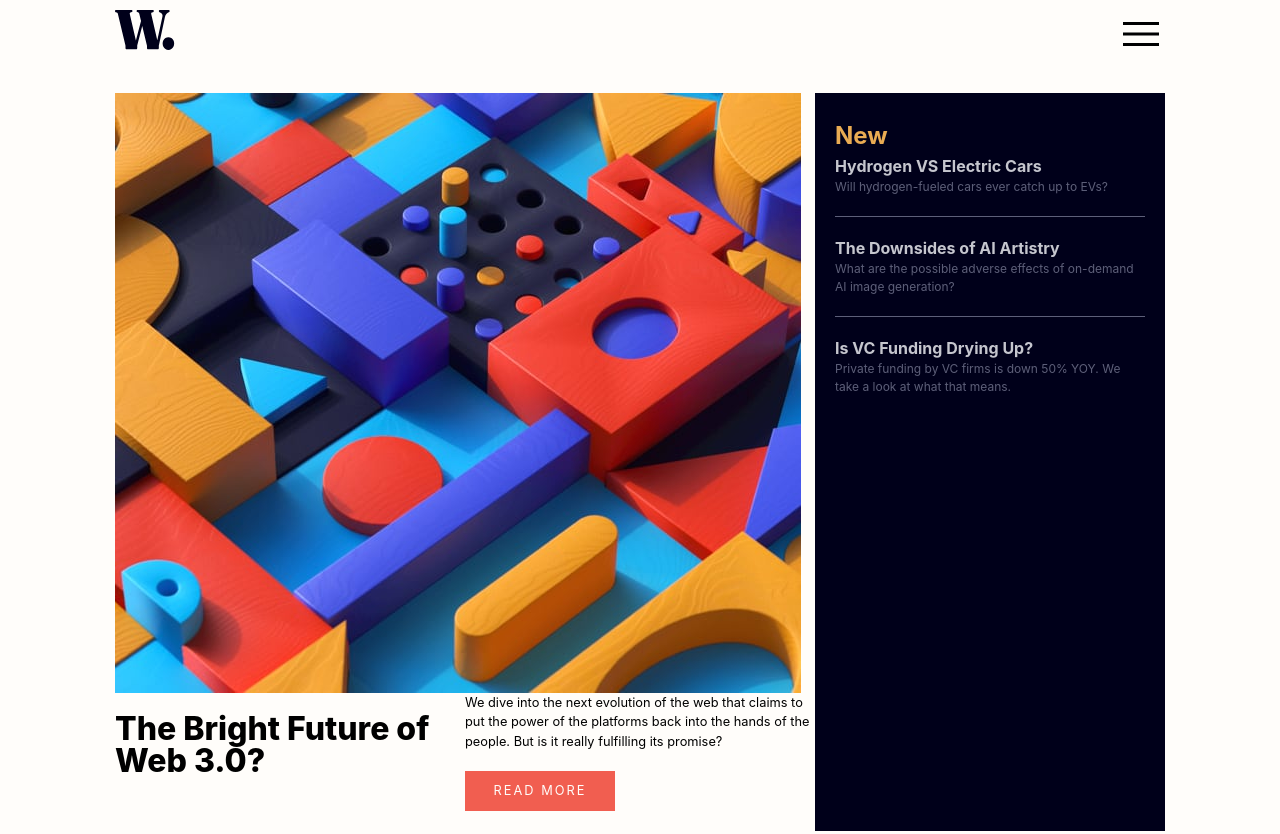
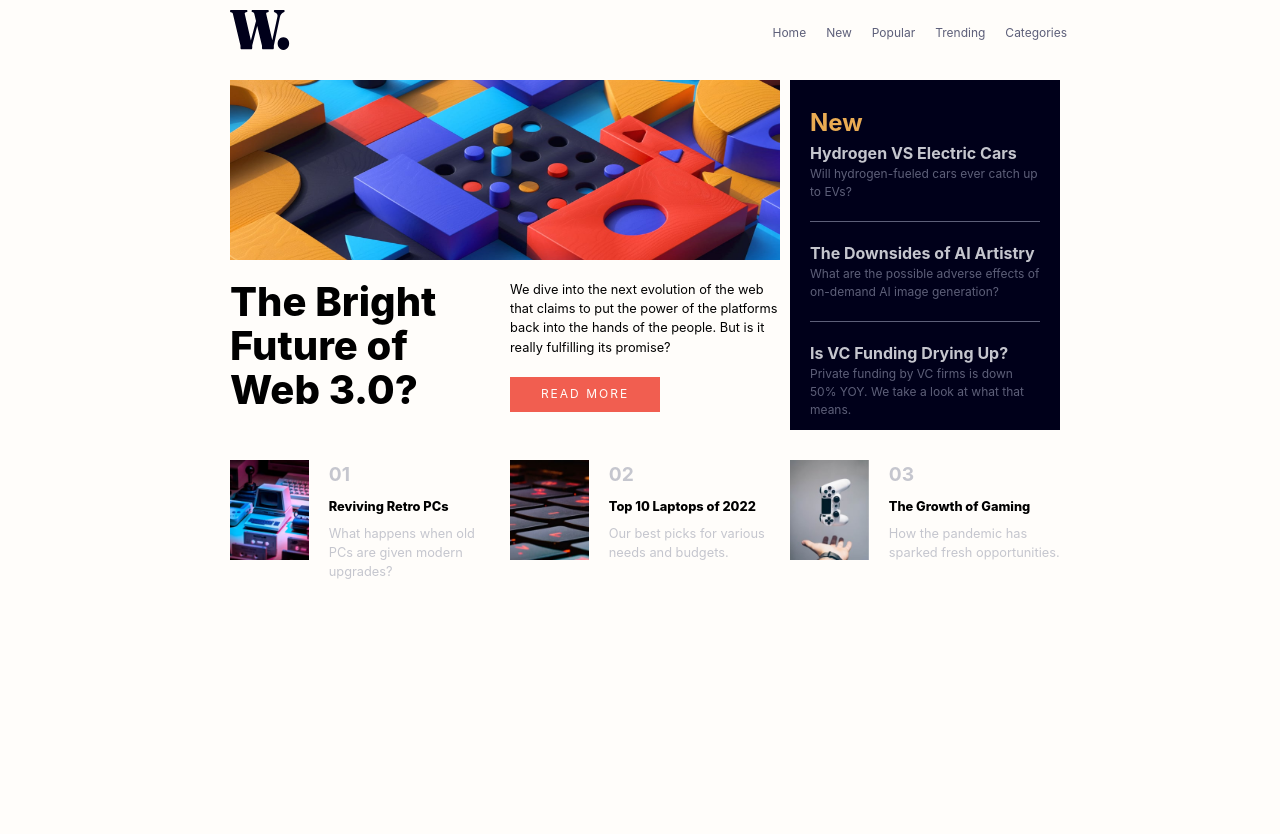
Before and after one commit to francobwogo/news_homepage, a website built with Vite: page index.html in a window 1280 px wide. Shown: the top 834 px of the page. After the commit the page ends 800 px from the top, so only its background shows below. Built offline with nearby package versions, Linux system fonts and the light colour scheme.

Commit message:
css update

```diff
--- a/index.html
+++ b/index.html
@@ -55,7 +55,7 @@
         <h1>The Bright Future of Web 3.0?</h1>
       </div>
       <div class="ctaImg">
-        <img src="./assets/images/image-web-3-mobile.jpg" alt="web 3">
+        <img src="./assets/images/image-web-3-mobile.jpg" id="ctaImg" alt="web 3">
       </div>
       <div class="more">
         <div class="more-txt">
--- a/main.js
+++ b/main.js
@@ -4,6 +4,11 @@ function myFunction() {
     let menuIcon = document.getElementById("menuIcon");
     let closeIcon = document.getElementById("closeIcon");
     let nav = document.getElementById("nav");
+
+    // Create a media condition that targets viewports min-width: 720px
+    const mediaQuery0 = window.matchMedia('(max-width: 719px)')
+    // Check if the media query is true
+    if (mediaQuery0.matches) {
 
         if (menu.style.display === "flex") {
             menuIcon.style.display = "block";
@@ -21,3 +26,13 @@ function myFunction() {
             nav.style.paddingTop = "0"
         }
     }
+}
+
+
+// Create a media condition that targets viewports min-width: 720px
+const mediaQuery1 = window.matchMedia('(min-width: 720px)')
+// Check if the media query is true
+if (mediaQuery1.matches) {
+    // Then change image source to desktop version
+    document.getElementById("ctaImg").src = "./assets/images/image-web-3-desktop.jpg";
+}
--- a/style.css
+++ b/style.css
@@ -16,6 +16,7 @@
   --fw-semi-bold: 700;
   --fw-regular: 400;
 
+  --fs-900: 2.5rem;
   --fs-800: 2rem;
   --fs-700: 1.5rem;
   --fs-600: 1.2rem;
@@ -23,6 +24,7 @@
   --fs-400: 1rem;
   --fs-300: .8rem;
   --fs-200: .75rem;
+  --fs-100: .5rem;
 
   --fs-body: var(--fs-300);
 
@@ -103,6 +105,7 @@ main {
   display: flex;
   flex-direction: column;
   align-items: center;
+  height: 100vh;
   gap: 30px;
 }
 
@@ -329,41 +332,77 @@ span.material-symbols-outlined {
 
 @media (min-width: 1051px) {
   .container {
-    grid-template-columns: 1fr 1fr 1fr;
-    grid-template-rows: 1fr 1fr 1fr;
-    gap: 0px 0px;
-    grid-auto-flow: row;
+    grid-template-columns: repeat(3, 270px);
+    grid-template-rows: repeat(3, 170px);
+    gap: 10px;
     grid-template-areas:
       "ctaImg ctaImg new"
       "cta more new"
       "articles articles articles";
   }
 
+  .row {
+    display: none;
+  }
+
+  .navbar {
+    justify-content: space-evenly;
+    align-items: center;
+  }
+  .navMenu {
+    display: flex;
+    width: auto;
+  }
+
+  .menuItem {
+    font-size: var(--fs-200);
+    color: var(--clr-neutral-300);
+  }
+
+  .menu {
+    display: flex;
+    flex-direction: row;
+    height: auto;
+    padding-top: 0;
+  }
+
   .container,
   .nav {
-    width: 1050px;
+    width: 820px;
   }
 
   .ctaImg {
-    grid-area: ctaImg;
+  }
+
+  #ctaImg {
+    height: 180px;
+    width: 570px;
   }
 
   .cta {
-    grid-area: cta;
+    font-size: var(--fs-900);
+    padding-right: 30px;
+    line-height: 1.1;
+  }
+
+  .btn-read {
+    height: 35px;
+    width: 150px;
+    font-size: var(--fs-200);
   }
 
   .more {
-    grid-area: more;
+    padding: 20px 0px;
+
   }
 
   .articles {
-    grid-area: articles;
     display: flex;
     flex-direction: row;
+    gap: 10px;
   }
 
   .new {
-    grid-area: new;
   }
 
 }
```
Lines whose indentation alone changed are shown as unchanged.
